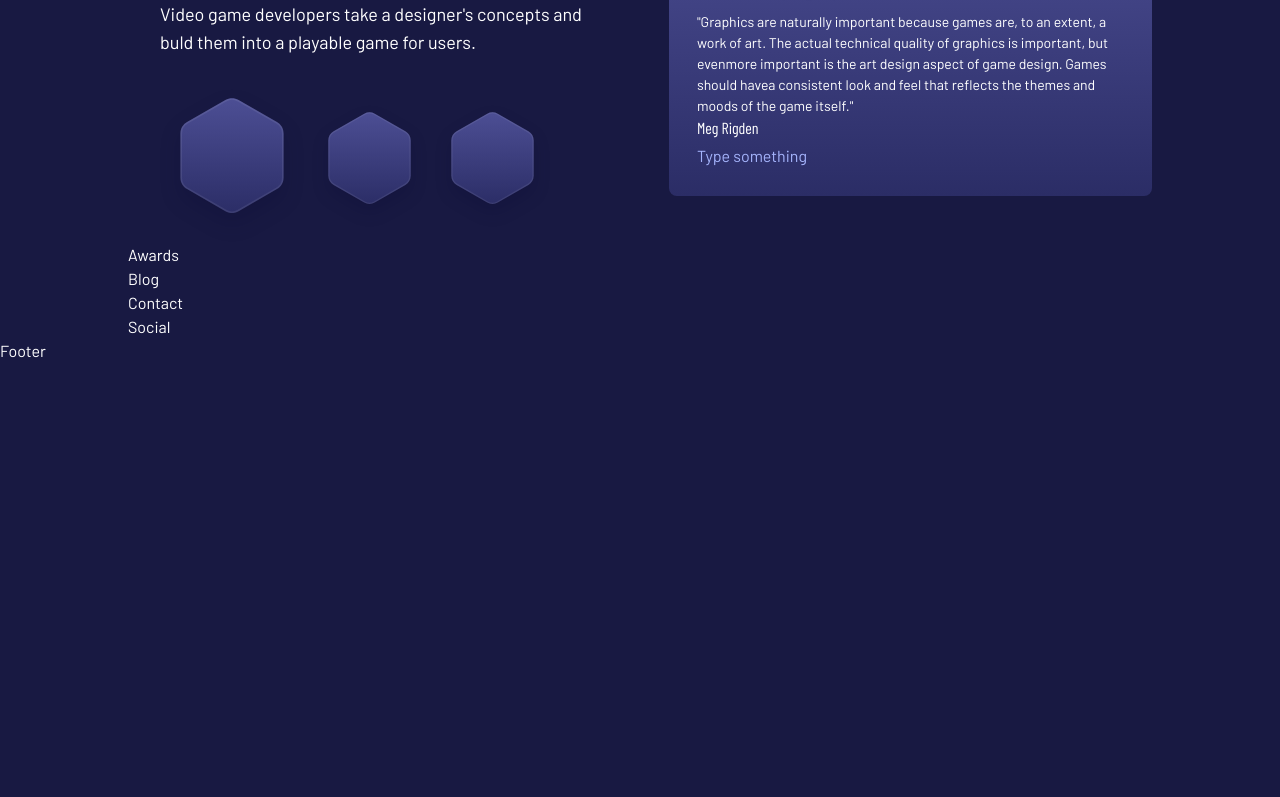
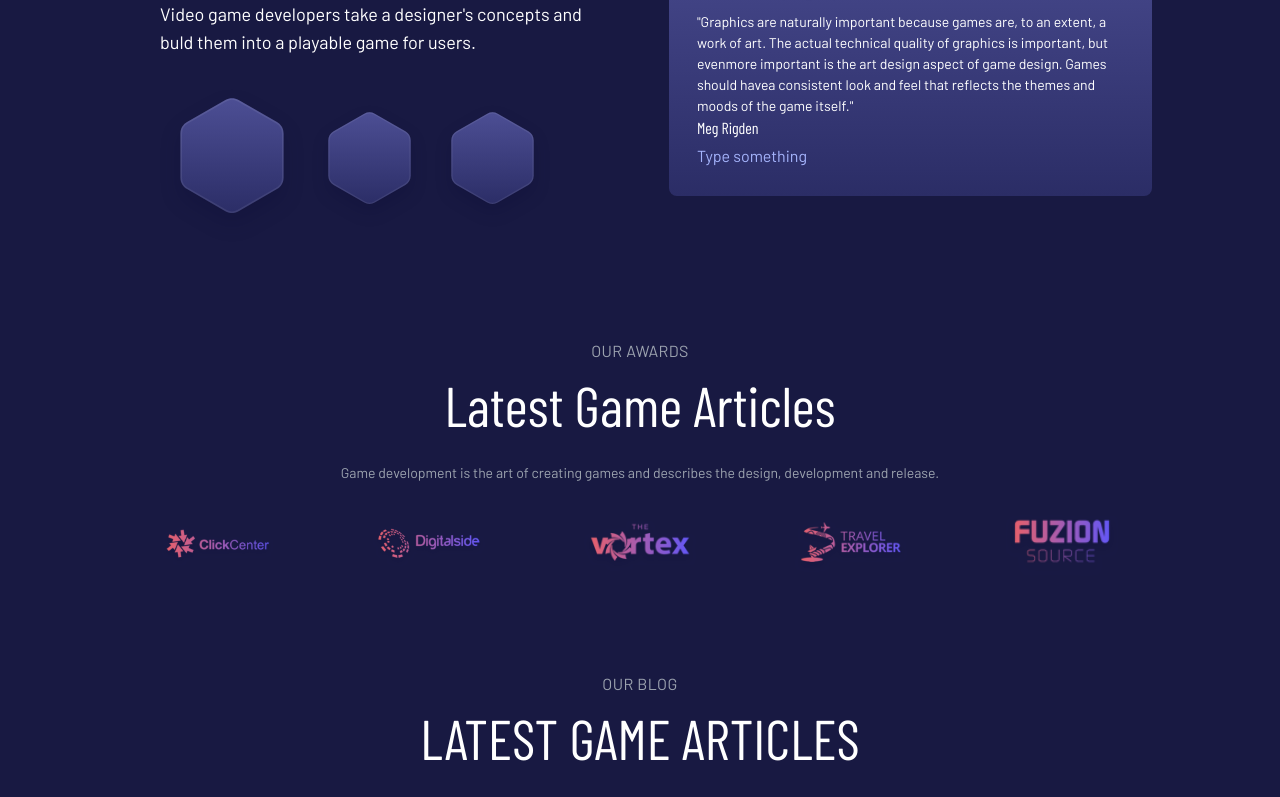
Before and after one commit to Rijan-Joshi/KrezonaTask, a Next.js app: page / in a window 1280 px wide. Shown: the part 5628-6425 px from the top of the page. Before the commit the page ends 5991 px from the top, so only its background shows below. Built offline with nearby package versions, Linux system fonts and the light colour scheme; a web font is replaced by a local one.

Commit message:
Complete awards, blogs, contacts, footer, social, etc.

```diff
--- a/src/components/Awards.tsx
+++ b/src/components/Awards.tsx
@@ -1,7 +1,57 @@
+"use client";
 import React from "react";
+import Container from "./utilities/Container";
+import Section from "./utilities/Section";
+import Title from "./utilities/Title";
+import AwardCard from "./award/awardCard";
+
+interface AwardsProps {
+  id: number;
+  imageUrl: string;
+}
+
+const awards: AwardsProps[] = [
+  {
+    id: 2,
+    imageUrl: "/assets/images/clickCenter.svg",
+  },
+  {
+    id: 2,
+    imageUrl: "/assets/images/digitalside.svg",
+  },
+
+  {
+    id: 3,
+    imageUrl: "/assets/images/vortex.svg",
+  },
+
+  {
+    id: 4,
+    imageUrl: "/assets/images/travelExplorer.svg",
+  },
+
+  {
+    id: 5,
+    imageUrl: "/assets/images/Fuzion.svg",
+  },
+];
 
 const Awards = () => {
-  return <div>Awards</div>;
+  return (
+    <Container className="text-center">
+      <Title>OUR AWARDS</Title>
+      <Section
+        title="Latest Game Articles"
+        subtitle="Game development is the art of creating games and describes the design, development and release."
+      >
+        <div className="flex flex-row flex-wrap justify-around gap-3 items-center lg:flex-row space-x-5">
+          {awards.map((award) => (
+            <AwardCard key={award.id} {...award} />
+          ))}
+        </div>
+      </Section>
+    </Container>
+  );
 };
 
 export default Awards;
--- a/src/components/Blog.tsx
+++ b/src/components/Blog.tsx
@@ -1,7 +1,51 @@
+"use client";
 import React from "react";
+import Container from "./utilities/Container";
+import Section from "./utilities/Section";
+import Title from "./utilities/Title";
+import GameEventCard from "./gameEvents/gameEventCard";
+import Button from "@/components/utilities/Button";
+import BlogCard from "./blog/blogCard";
 
 const Blog = () => {
-  return <div>Blog</div>;
+  const games = [
+    {
+      id: 1,
+      date: "30 Nov, 2020",
+      title: "Best Game Award",
+      imageSrc: "/assets/images/Bitmap.svg",
+    },
+    {
+      id: 2,
+      date: "12 Dec, 2020",
+      title: "Great Video Game Event",
+      imageSrc: "/assets/images/BitMap2.svg",
+    },
+    {
+      id: 3,
+      date: "12 Dec, 2020",
+      title: "E5 Game Show",
+      imageSrc: "/assets/images/BitMap3.svg",
+    },
+  ];
+  return (
+    <Container className="text-center">
+      <Title>OUR BLOG</Title>
+      <Section
+        title="LATEST GAME ARTICLES"
+        subtitle="Game development is the art of creating games and describes the design, development and release."
+      >
+        <div className="grid grid-cols-1 md:grid-cols-2 lg:grid-cols-3 gap-8">
+          {games.map((game) => (
+            <BlogCard key={game.id} {...game} />
+          ))}
+        </div>
+        <div className="text-center mt-12">
+          <Button className="pd-10">ALL EVENTS</Button>
+        </div>
+      </Section>
+    </Container>
+  );
 };
 
 export default Blog;
--- a/src/components/Contact.tsx
+++ b/src/components/Contact.tsx
@@ -1,7 +1,38 @@
+"use client";
 import React from "react";
+import Title from "./utilities/Title";
+import Image from "next/image";
+import CustomButton from "./utilities/Button";
+import Container from "./utilities/Container";
 
 const Contact = () => {
-  return <div>Contact</div>;
+  return (
+    <Container>
+      <div className="w-full p-10 bg-primary flex flex-col lg:flex-row lg:justify-between justify-around items-center rounded-md relative">
+        <div>
+          <Title>CONTACT</Title>
+          <div className=" mt-3 text-white font-primary lg:text-[56px] text-[40px]">
+            {" "}
+            Contact Us
+          </div>
+          <p className="mt-2">
+            Game Development is the art of creaing games and describes
+          </p>
+        </div>
+        <CustomButton className="bg-icon-primary-light h-min z-40">
+          {" "}
+          CONTACT US
+        </CustomButton>
+        <Image
+          src="/assets/images/backside.svg"
+          alt="Background Social"
+          width={700}
+          height={400}
+          className=" absolute w-1/2 right-0 top-0"
+        />
+      </div>
+    </Container>
+  );
 };
 
 export default Contact;
--- a/src/components/Footer.tsx
+++ b/src/components/Footer.tsx
@@ -1,5 +1,16 @@
-const Footer = () => {
-  return <div>Footer</div>;
+import React from "react";
+import Link from "next/link";
+
+const Footer: React.FC = () => {
+  return (
+    <footer className="max-w-7xl mx-auto px-6 sm:px-12 md:px-20 lg:px-32 pb-10 font-secondary">
+      <div className="mt-8 border-t border-gray-700 pt-8 ">
+        <p className="text-base text-gray-400 text-center">
+          &copy; 2024 GAM. All rights reserved.
+        </p>
+      </div>
+    </footer>
+  );
 };
 
 export default Footer;
--- a/src/components/Social.tsx
+++ b/src/components/Social.tsx
@@ -1,7 +1,86 @@
+"use client";
 import React from "react";
+import Title from "./utilities/Title";
+import Image from "next/image";
+import CustomButton from "./utilities/Button";
+import Link from "next/link";
+import { Instagram, Twitter } from "lucide-react";
+
+const navigation = [
+  { name: "About", href: "/about" },
+  { name: "Games", href: "/games" },
+  { name: "Services", href: "/services" },
+  { name: "Events", href: "/events" },
+  { name: "Blog", href: "/blog" },
+];
+
+const services = [
+  { name: "Marekt Research", href: "/mareketResearch" },
+  { name: "Branding", href: "/Branding" },
+  { name: "Concepting", href: "/Concepting" },
+  { name: "Strategy", href: "/Strategy" },
+  { name: "Development", href: "/Development" },
+];
 
 const Social = () => {
-  return <div>Social</div>;
+  return (
+    <div className="w-full p-10 flex flex-col lg:flex-row lg:justify-evenly items-center text-center">
+      <div className="flex item">
+        <Link href="/" className="text-[40px] font-primary">
+          GAM
+        </Link>
+      </div>
+
+      <div className="flex flex-col items-center">
+        <h2 className="text-indigo-300 font-primary text-[18px] text-center self-center">
+          Menu
+        </h2>
+        <div className="ml-10 flex flex-col items-center font-secondary">
+          {navigation.map((item) => (
+            <Link
+              key={item.name}
+              href={item.href}
+              className="text-white-300 hover:bg-gray-700 text-[16] hover:text-white px-3 py-2 rounded-md text-sm font-medium"
+            >
+              {item.name}
+            </Link>
+          ))}
+        </div>
+      </div>
+
+      <div className="flex flex-col items-center">
+        <h2 className="text-indigo-300 font-primary text-[18px] text-center self-center">
+          Services
+        </h2>
+        <div className="ml-10 flex flex-col items-center font-secondary">
+          {services.map((item) => (
+            <Link
+              key={item.name}
+              href={item.href}
+              className="text-white-300 hover:bg-gray-700 text-[16] hover:text-white px-3 py-2 rounded-md text-sm font-medium"
+            >
+              {item.name}
+            </Link>
+          ))}
+        </div>
+      </div>
+
+      <div className="ml-10 flex gap-2 items-start font-secondary">
+        <Link
+          href="/"
+          className="text-white-300 w-10 h-10 flex place-items-center rounded-full bg-card text-[16] hover:text-white px-3 py-2 text-sm font-medium"
+        >
+          <Instagram />
+        </Link>
+        <Link
+          href="/"
+          className="text-white-300 w-10 h-10 flex place-items-center rounded-full bg-card text-[16] hover:text-white px-3 py-2 text-sm font-medium"
+        >
+          <Twitter />
+        </Link>
+      </div>
+    </div>
+  );
 };
 
 export default Social;
--- a/src/components/SomeNumbers.tsx
+++ b/src/components/SomeNumbers.tsx
@@ -47,7 +47,7 @@ const SomeNumbers = () => {
     <Container className="text-center">
       <Title>SOME NUMBERS</Title>
       <Section title="Games Have a Consistent Look">
-        <div className="flex flex-col lg:flex-row space-x-5">
+        <div className="flex flex-col items-center justify-center gap-3 lg:flex-row space-x-5">
           {stats.map((stat) => (
             <StatCard key={stat.id} {...stat} />
           ))}
--- /dev/null
+++ b/src/components/award/awardCard.tsx
@@ -0,0 +1,20 @@
+"use client";
+import React from "react";
+import { motion } from "framer-motion";
+import Image from "next/image";
+
+interface FeatureCardProps {
+  imageUrl: string;
+}
+
+const AwardCard: React.FC<FeatureCardProps> = ({ imageUrl }) => (
+  <motion.div
+    className={`cursor-pointer`}
+    whileHover={{ scale: 1.05 }}
+    transition={{ duration: 0.3 }}
+  >
+    <Image src={imageUrl} alt="Awarder" width={112} height={25} />
+  </motion.div>
+);
+
+export default AwardCard;
--- /dev/null
+++ b/src/components/blog/blogCard.tsx
@@ -0,0 +1,32 @@
+"use client";
+import React from "react";
+import { motion } from "framer-motion";
+import Image from "next/image";
+
+interface BLogProps {
+  date: string;
+  title: string;
+  imageSrc: string;
+}
+
+const BlogCard = ({ date, title, imageSrc }: BLogProps) => (
+  <motion.div
+    className="bg-card rounded-lg overflow-hidden cursor-pointer"
+    whileHover={{ scale: 1.05 }}
+    transition={{ duration: 0.2 }}
+  >
+    <Image
+      src={imageSrc}
+      alt={title}
+      width={500}
+      height={300}
+      className="w-full h-80 object-cover"
+    />
+    <div className="p-8 text-left">
+      <h3 className="text-[24px] font-primary text-white">{title}</h3>
+      <p className="text-indigo-300 font-secondary mb-2">{date}</p>
+    </div>
+  </motion.div>
+);
+
+export default BlogCard;
```
